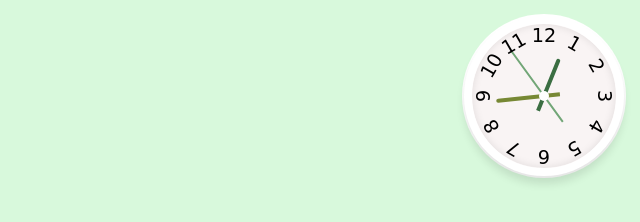
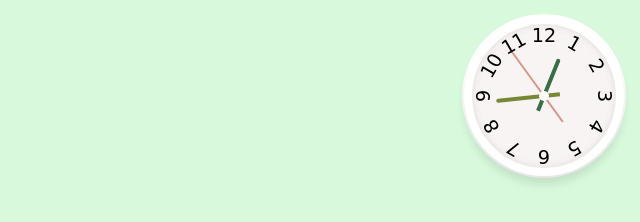
Before and after one commit to CrankyCat-Loves-Coding/Life-Clock, a plain HTML site: page index.html in a window 1280 px wide. Shown: the full height of the page, 640-1280 px from the left. Drawn offline with Linux system fonts and the light colour scheme; a web font is replaced by a local one.

Commit message:
change color for second hand

```diff
--- a/assets/css/style.css
+++ b/assets/css/style.css
@@ -117,7 +117,7 @@ body {
     position: absolute;
     width: 2px;
     height: 5.5rem;
-    background: #72A677;
+    background: #D79789;
     z-index: 12;
     border-radius: 6px 6px 0 0;
 }
```
Also changed, not shown: assets/js/script.js (line endings or trailing spaces).
